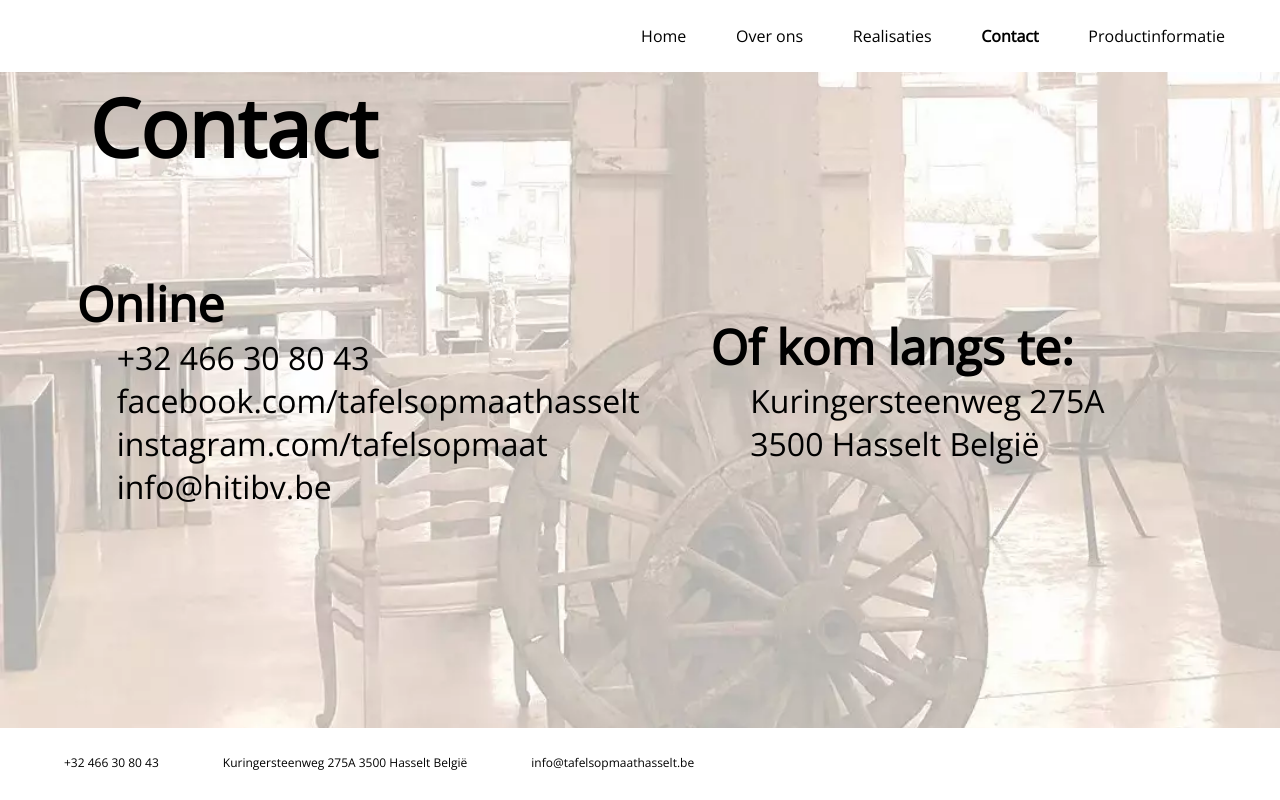
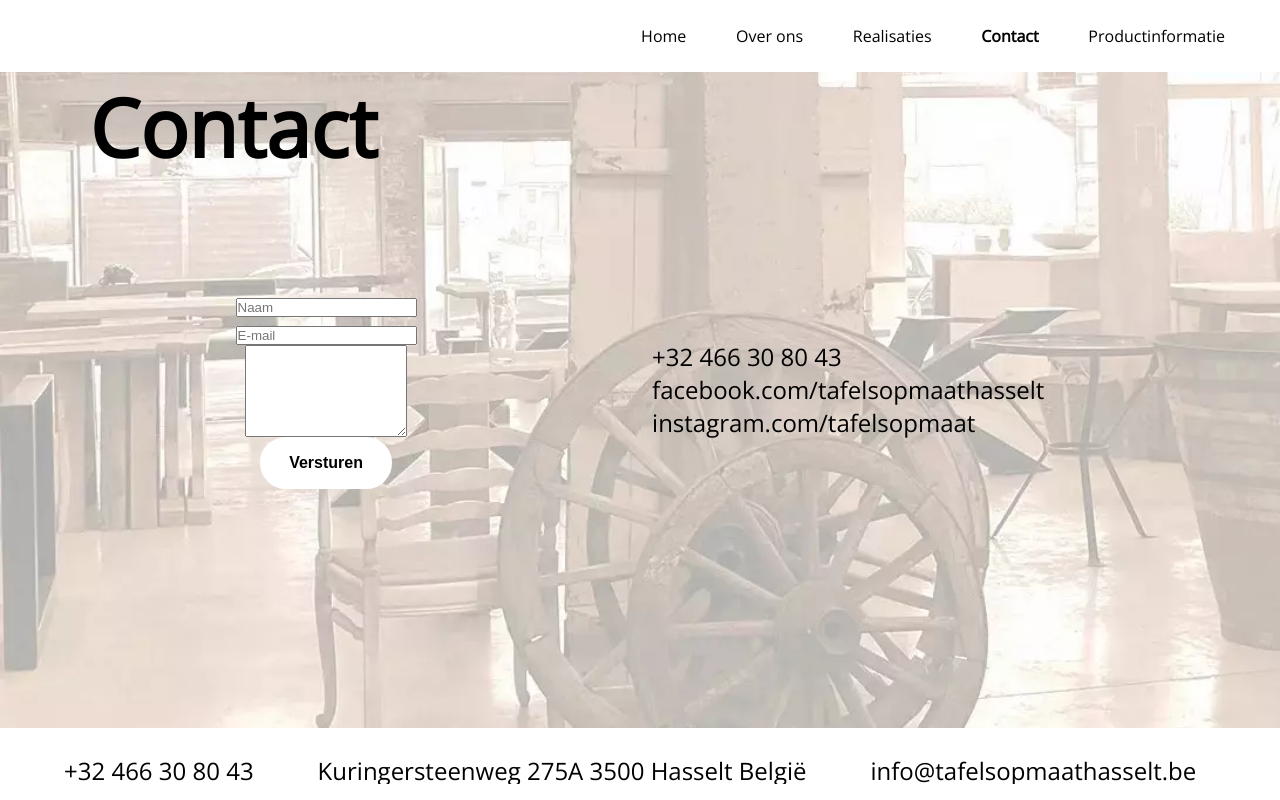
Before and after one commit to ZacharyPlayss/tafelsopmaat, a Vue app in the folder Front-end/: page /Contact in a window 1280 px wide. Built offline with nearby package versions, Linux system fonts and the light colour scheme.

Commit message:
Front-End update
Form ingevoegt + links zijn links ipv enkel tekst

```diff
--- a/Front-end/src/views/Contact.vue
+++ b/Front-end/src/views/Contact.vue
@@ -2,18 +2,18 @@
   <div class="Contact">
       <h2>Contact</h2>
       <div class="contactContainer">
-        <div class="onlineContact">
-            <h3>Online</h3>
-            <p>+32 466 30 80 43</p>
-            <p>facebook.com/tafelsopmaathasselt</p>
-            <p>instagram.com/tafelsopmaat</p>
-            <p>info@hitibv.be</p>
-            </div>
-        <div class="irlContact">
-            <h3>Of kom langs te:</h3>
-            <p>Kuringersteenweg 275A <br>
-            3500 Hasselt België</p>
-        </div>
+       <form>
+           <input type="text" name="Contact-Name" placeholder="Naam">
+           <input type="email" name="Contact-Email" placeholder="E-mail">
+           <textarea name="Contact-Message" rows="6" cols="20">
+           </textarea>
+           <button type="submit" value="Submit">Versturen</button>
+       </form>
+       <ul>
+           <li>+32 466 30 80 43</li>
+           <li><a href="http://www.facebook.com/tafelsopmaathasselt">facebook.com/tafelsopmaathasselt</a></li>
+           <li><a href="http://www.instagram.com/tafelsopmaat">instagram.com/tafelsopmaat</a></li>
+       </ul>
       </div>
   </div>
 </template>
@@ -39,11 +39,22 @@
     align-items:center;
     justify-content:space-evenly;
 }
+.contactContainer > form{
+    display:flex;
+    flex-direction:column;
+    align-items:center;
+}
+input{
+    margin-top:5%;
+}
 .onlineContact{
     width:85%;
 }
 .irlContact{
 width:85%;
+}
+li{
+    font-size:1.5rem;
 }
 @media (min-width:768px) {
     .Contact{
```
